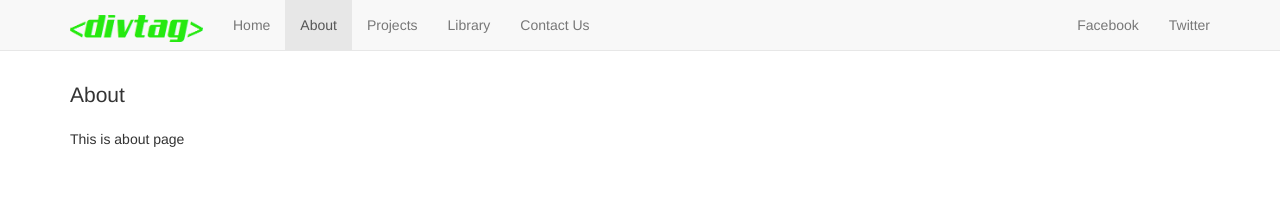
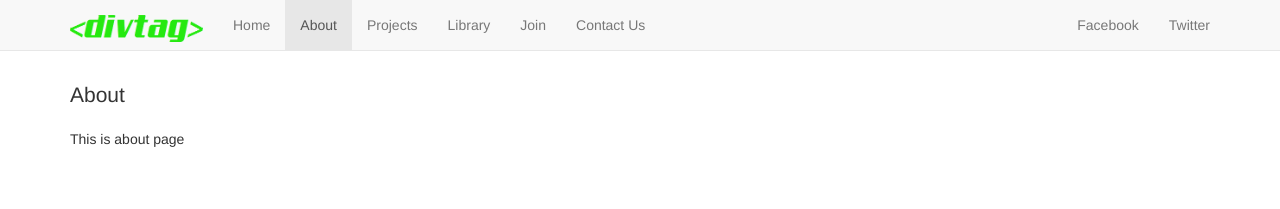
Before and after one commit to divtagers/divtagers.github.io, a Jekyll site: the page built from about.html, in a window 1280 px wide. Shown: the top 209 px of the page. Built offline with Jekyll 4.4.1, drawn with Linux system fonts in a browser that asks for light colours; nearby versions of some CDN libraries; Markdown is read by kramdown in place of the engine named in the settings.

Commit message:
Update default.html
add join menu.

```diff
--- a/_layouts/default.html
+++ b/_layouts/default.html
@@ -48,9 +48,8 @@
             <li{% if page.type == 'home' %} class="active"{% endif %}><a href="/" class="pjax">Home</a></li>
             <li{% if page.type == 'about' %} class="active"{% endif %}><a href="/about.html" class="pjax">About</a></li>
             <li{% if page.type == 'projects' %} class="active"{% endif %}><a href="/projects.html" class="pjax">Projects</a></li>
-
             <li{% if page.type == 'library' %} class="active"{% endif %}><a href="/library.html" class="pjax">Library</a></li>
-
+            <li{% if page.type == 'join' %} class="active"{% endif %}><a href="/join.html" class="pjax">Join</a></li>
             <li{% if page.type == 'contact' %} class="active"{% endif %}><a href="/contact.html" class="pjax">Contact Us</a></li>
           </ul>
           <ul class="nav navbar-nav navbar-right">
```
